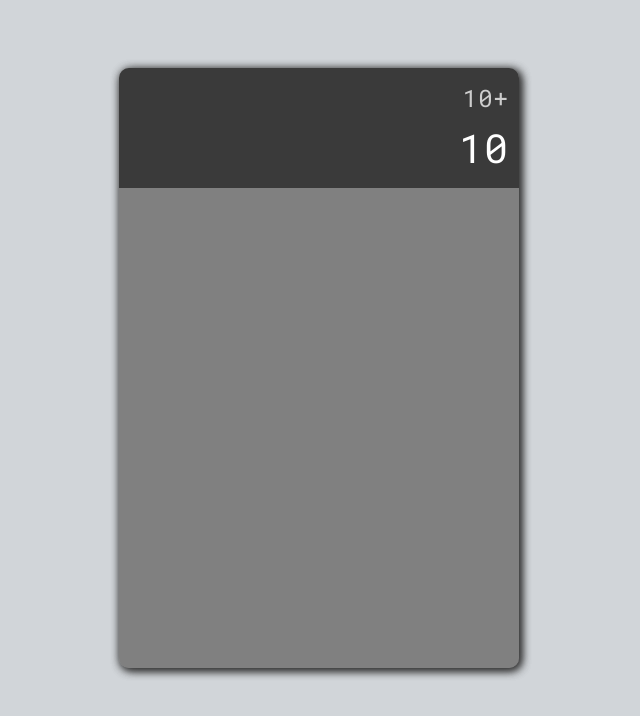
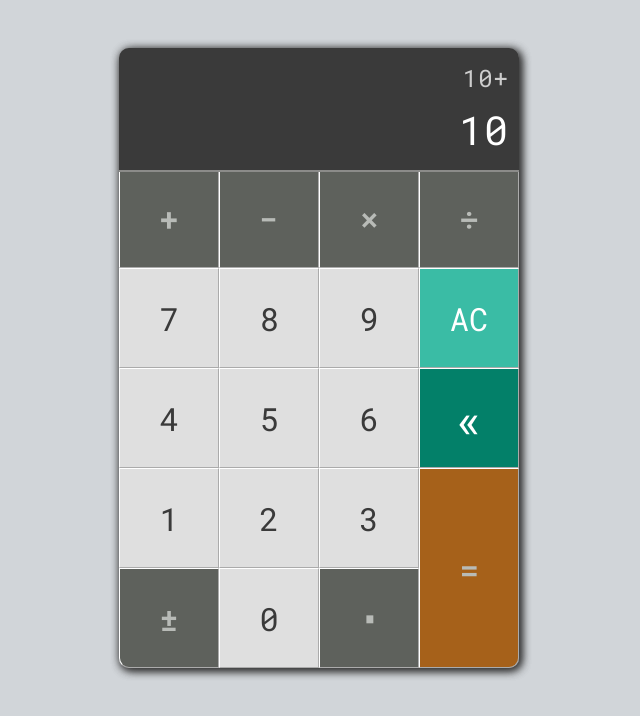
Before and after one commit to MAbdurahman/react-calculator-one, a React (Create React App) app: page / in a window 1280 px wide. Shown: the top 716 px of the page, without its empty margins (321-961 px from the left). Built offline with nearby package versions, Linux system fonts and the light colour scheme.

Commit message:
Complete buttons_feature

```diff
--- /dev/null
+++ b/src/button/Button.css
@@ -0,0 +1,17 @@
+.button {
+   width: 100px;
+   height: 100px;
+   text-align: center;
+   cursor: pointer;
+   font-size: 2rem;
+   border: 1px outset white;
+   outline: none;
+   color: #3a3a3a;
+   background-color: rgba(255, 255, 255, 0.75);
+   transition: width 2s;
+   transition-timing-function: cubic-bezier(0.1, 0.7, 1.0, 0.1);
+}
+
+.button:hover {
+   background-color: rgba(255, 255, 255, 0.9);
+}
--- a/src/components/calculator/Calculator.css
+++ b/src/components/calculator/Calculator.css
@@ -1,7 +1,7 @@
 .calculator {
    position: relative;
    width: 400px;
-   margin: 4.25em auto;
+   margin: 3em auto;
    /* display: grid;
    grid-template-columns: repeat(4, 100px);
    grid-template-rows: minimax(120px auto) repeat(5, 100px);
--- a/src/components/screen/Screen.css
+++ b/src/components/screen/Screen.css
@@ -16,6 +16,7 @@
     background-color: rgba(58, 58, 58, 1);
     border-top-left-radius: 10px;
     border-top-right-radius: 10px;
+    border-bottom: 2px solid rgb(139, 139, 137);
     cursor: default;
 
 }
--- a/src/container/Container.css
+++ b/src/container/Container.css
@@ -1,7 +1,7 @@
 .container {
    position: relative;
    width: 400px;
-   height: 600px;
+   height: 620px;
    margin-left: auto;
    margin-right: auto;
    display: grid;
--- a/src/container/Container.jsx
+++ b/src/container/Container.jsx
@@ -1,10 +1,11 @@
 import React from 'react';
+import ButtonContainer from './button-container/ButtonContainer';
 import './Container.css';
 
 export default function Container() {
    return (
       <div className='container'>
-
+         <ButtonContainer/>
       </div>
    );
 };
--- /dev/null
+++ b/src/container/button-container/ButtonContainer.css
@@ -0,0 +1,148 @@
+.button_container {
+   height: 400px;
+   margin-top: 1.3em;
+   display: grid;
+   grid-template-areas:
+      'add sub mul div'
+      'sev eig nin acc'
+      'fou fiv six bcc'
+      'one two thr equ'
+      'pmm zeo dec equ'
+   ;
+
+}
+
+.button {
+   width: 100px;
+   height: 100px;
+   text-align: center;
+   cursor: pointer;
+   font-size: 2rem;
+   border: 1px outset white;
+   outline: none;
+   color: #3a3a3a;
+   background-color: rgba(255, 255, 255, 0.75);
+   transition: width 2s;
+   transition-timing-function: cubic-bezier(0.1, 0.7, 1.0, 0.1);
+}
+
+.button:hover {
+   background-color: rgba(255, 255, 255, 0.9);
+}
+
+.add {
+   grid-area: add;
+}
+
+.sub {
+   grid-area: sub;
+}
+
+.mul {
+   grid-area: mul;
+}
+
+.div {
+   grid-area: div;
+}
+
+.sev {
+   grid-area: sev;
+}
+
+.eig {
+   grid-area: eig;
+}
+
+.nin {
+   grid-area: nin;
+}
+
+.acc {
+   grid-area: acc;
+   background-color: #3ABCA5;
+   color: #b8bbb7;
+   color: rgb(255, 255, 255);
+}
+
+.acc:hover {
+   background-color: #30e6c4;
+}
+
+.fou {
+   grid-area: fou;
+}
+
+.fiv {
+   grid-area: fiv;
+}
+
+.six {
+   grid-area: six;
+}
+
+.bcc {
+   grid-area: bcc;
+   font-size: 3rem;
+   background-color: #038069;
+   color: #b8bbb7;
+   color: rgb(255, 255, 255);
+}
+
+.bcc:hover {
+   background-color: #17554a;
+}
+
+.one {
+   grid-area: one;
+}
+
+.two {
+   grid-area: two;
+}
+
+.thr {
+   grid-area: thr;
+}
+
+.equ {
+   grid-area: equ;
+   height: 200px;
+   font-weight: 800;
+   color: #b8bbb7;
+   background-color: #A6611A;
+   border-bottom-right-radius: 10px;
+
+}
+
+.equ:hover {
+   color: rgb(255, 255, 255);
+   background-color: #864f17;
+}
+
+.pmm {
+   grid-area: pmm;
+   border-bottom-left-radius: 10px;
+}
+
+.zeo {
+   grid-area: zeo;
+}
+
+.dec {
+   grid-area: dec;
+   font-size: 3rem;
+   font-weight: 800;
+}
+
+.operator {
+   font-weight: 800;
+   color: #b8bbb7;
+   background-color: #5E615C;
+
+}
+
+.operator:hover {
+   color: rgb(255, 255, 255);
+   background-color: #484946;
+}
--- /dev/null
+++ b/src/container/button-container/ButtonContainer.jsx
@@ -0,0 +1,33 @@
+import React from 'react';
+import './ButtonContainer.css';
+
+
+export default function ButtonContainer() {
+   return (
+		<div className='button_container'>
+			<button className='button add operator'> &#43;</button>
+			<button className='button sub operator'> &#8722;</button>
+			<button className='button mul operator'> &#215;</button>
+			<button className='button div operator'> &#247;</button>
+
+			<button className='button sev number'> 7</button>
+			<button className='button eig number'> 8</button>
+			<button className='button nin number'> 9</button>
+			<button className='button acc'> AC</button>
+
+			<button className='button fou number'> 4</button>
+			<button className='button fiv number'> 5</button>
+			<button className='button six number'> 6</button>
+			<button className='button bcc'> &#171;</button>
+
+			<button className='button one number'> 1</button>
+			<button className='button two number'> 2</button>
+			<button className='button thr number'> 3</button>
+			<button className='button equ'> &#61;</button>
+
+			<button className='button pmm operator'> &#177;</button>
+			<button className='button zeo number'> 0</button>
+			<button className='button dec operator'> &sdot;</button>
+		</div>
+	);
+};
```
Also changed, not shown: src/button/Button.jsx (added, +9 -0 lines).
